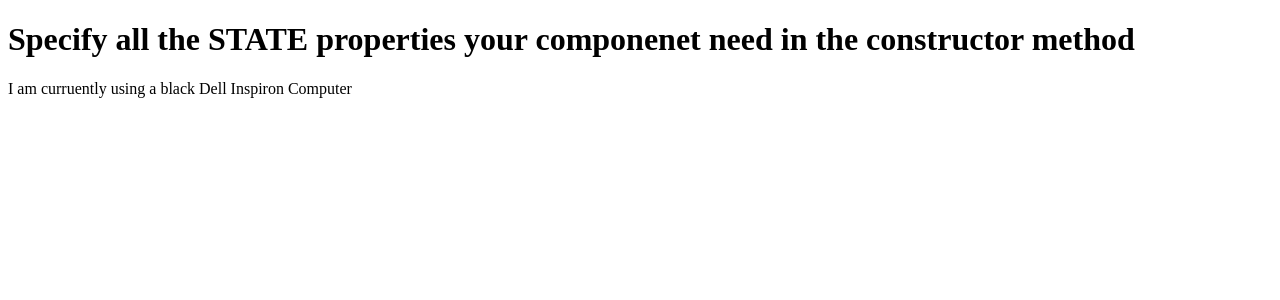
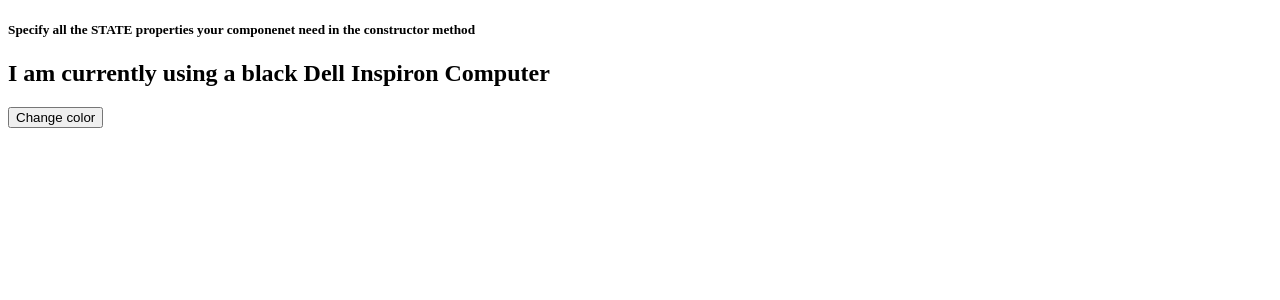
Before and after one commit to Emuohwo/reactw3, a React (Create React App) app: page / in a window 1280 px wide. Shown: the top 300 px of the page. Built offline with nearby package versions, Linux system fonts and the light colour scheme.

Commit message:
Changing state Object

```diff
--- a/src/index.js
+++ b/src/index.js
@@ -10,12 +10,21 @@
             color: "black"
         };
     }
+    changeColor = () => {
+        this.setState({color: "silver"})
+    }
 
     render() {
         return (
             <div>
-                <h1>Specify all the STATE properties your componenet need in the constructor method</h1>
-                <p>I am curruently using a {this.state.color} {this.state.brand} {this.state.model} Computer</p>
+                <h5>Specify all the STATE properties your componenet need in the constructor method</h5>
+                <h2>
+                    I am currently using a {this.state.color} {this.state.brand}  {this.state.model} Computer
+                    </h2>
+                <button
+                type="button"
+                onClick={this.changeColor}
+                >Change color</button>
             </div>
         )
     }
```
